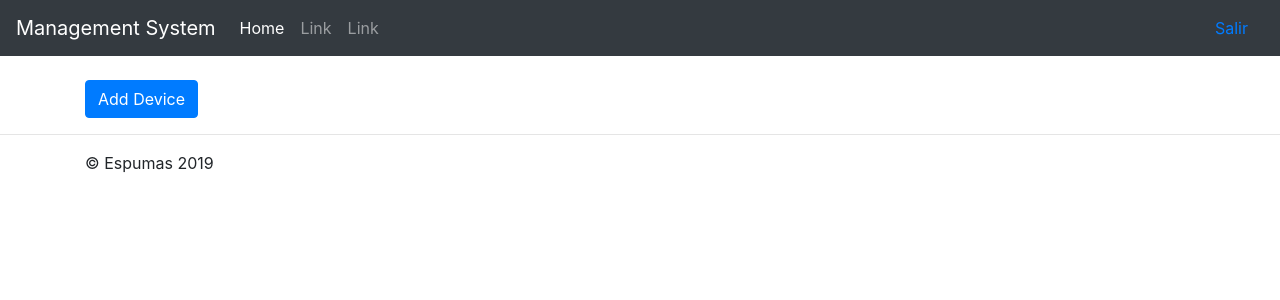
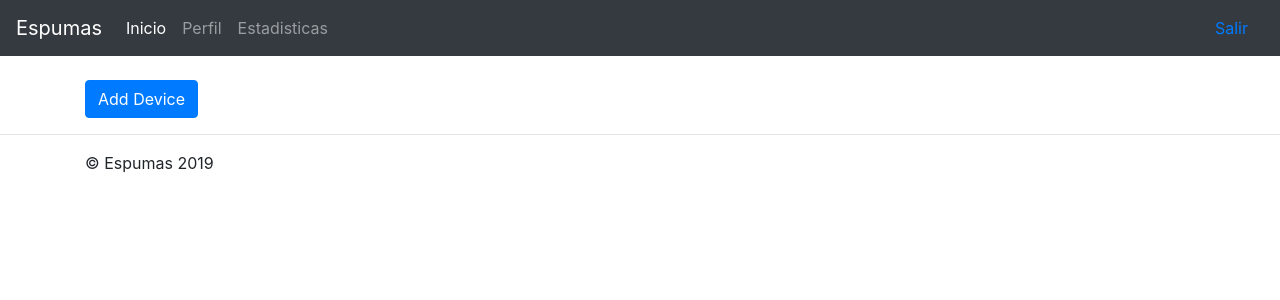
Before and after one commit to Alvarogarcia91/karmaprod, a Django app: template karmaapp/templates/prueba.html in a window 1280 px wide. Shown: the top 300 px of the page. Run offline with Django 3.2, Linux system fonts and the light colour scheme; the template is opened without the code that fills it, so the values that code supplies are empty; some libraries are stand-ins or nearby versions.

Commit message:
mod bas ehtml

```diff
--- a/karmaapp/templates/base.html
+++ b/karmaapp/templates/base.html
@@ -16,7 +16,7 @@
 
 
     <nav class="navbar navbar-expand navbar-dark bg-dark">
-  <a class="navbar-brand" href="#">Management System</a>
+  <a class="navbar-brand" href="#">Espumas</a>
   <button class="navbar-toggler" type="button" data-toggle="collapse" data-target="#navbarsExample02" aria-controls="navbarsExample02" aria-expanded="false" aria-label="Toggle navigation">
     <span class="navbar-toggler-icon"></span>
   </button>
@@ -24,13 +24,13 @@
   <div class="collapse navbar-collapse" id="navbarsExample02">
     <ul class="navbar-nav mr-auto">
       <li class="nav-item active">
-        <a class="nav-link" href="{% url 'index' %}">Home <span class="sr-only">(current)</span></a>
+        <a class="nav-link" href="{% url 'index' %}">Inicio <span class="sr-only">(current)</span></a>
       </li>
       <li class="nav-item">
-        <a class="nav-link" href="#">Link</a>
+        <a class="nav-link" href="#">Perfil</a>
       </li>
       <li class="nav-item">
-            <a class="nav-link" href="#">Link</a>
+            <a class="nav-link" href="#">Estadisticas</a>
           </li>
     </ul>
     <form class="form-inline my-2 my-md-0">
```
